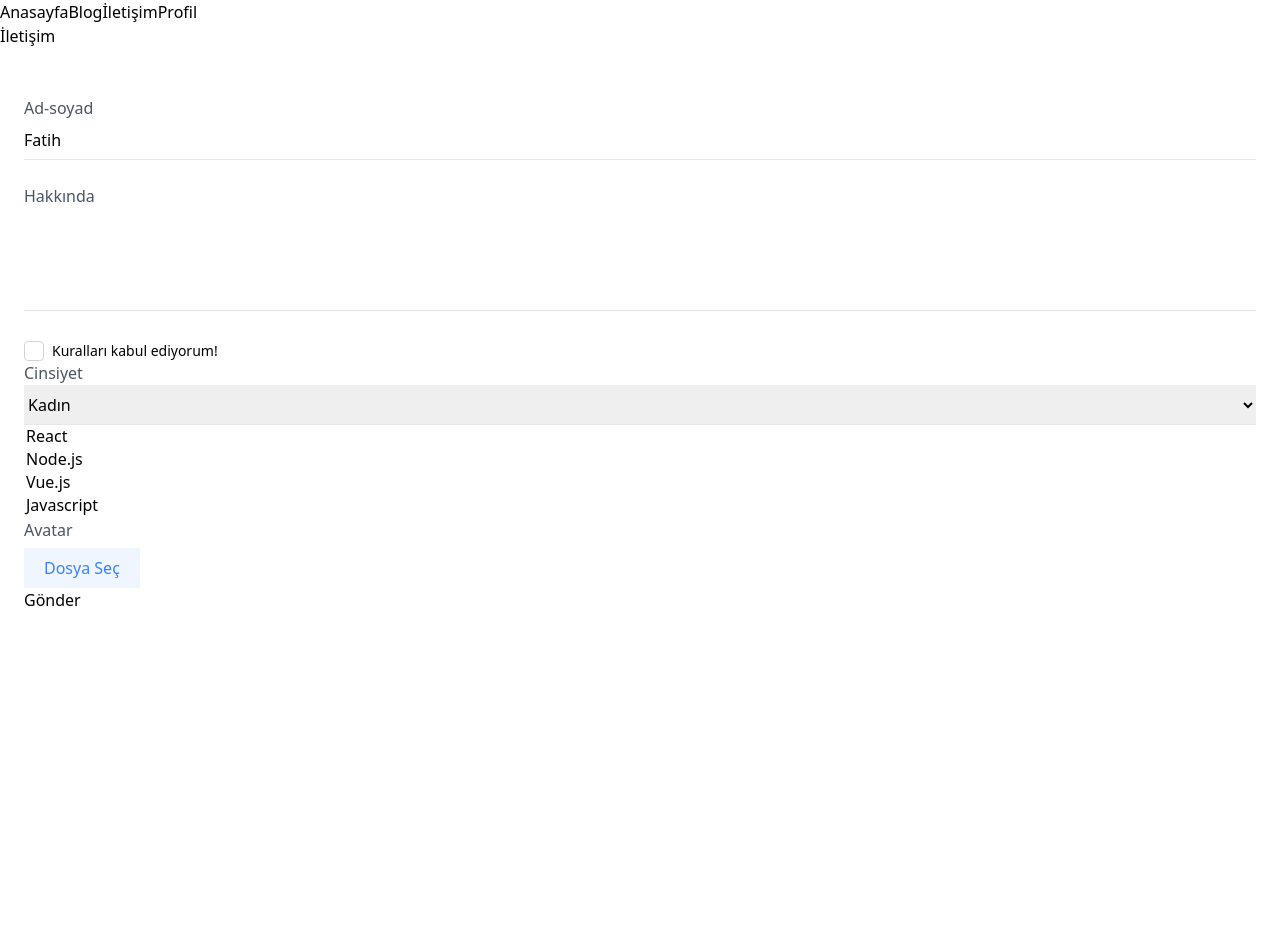
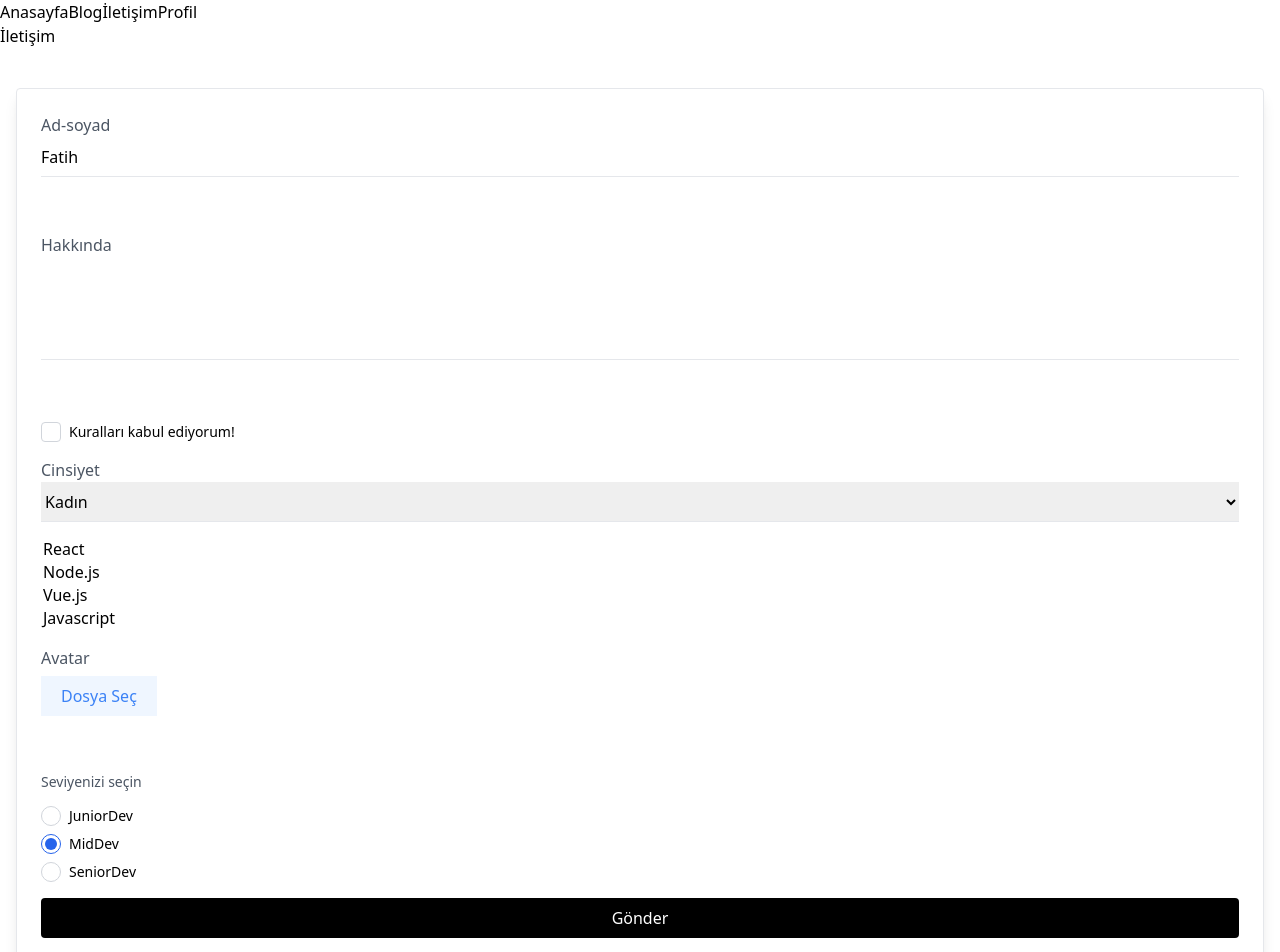
Before and after one commit to fatihkarasoglu/trying-first-react-app-2, a React (Create React App) app: page /Contact in a window 1280 px wide. Shown: the top 952 px of the page. Before the commit the page ends 800 px from the top, so only its background shows below. Built offline with nearby package versions, Linux system fonts and the light colour scheme.

Commit message:
commit-7.4

```diff
--- a/src/components/form/Checkbox.js
+++ b/src/components/form/Checkbox.js
@@ -8,7 +8,7 @@ export default function Checkbox({ label, ...props}) {
 
     return(
         <label className="flex gap-x-2 text-sm cursor-pointer items-center">
-            <button onClick={() => {
+            <button type="button" onClick={() => {
                 helpers.setValue(!field.value)
             }} className={classNames({
                 "w-5 h-5 rounded border flex items-center justify-center": true,
--- /dev/null
+++ b/src/components/form/Radio.js
@@ -0,0 +1,27 @@
+import { useField } from "formik";
+import classNames from "classnames";
+
+export default function Radio({ label, options, ...props}) {
+
+    const [field, meta, helpers] = useField(props)
+
+    return <div className="grid gap-y-2">
+                <div className="text-sm text-gray-600 block mb-1.5">{label}</div>
+                {options.map((option, key) => (
+                        <label key={key} className="flex gap-x-2 text-sm cursor-pointer items-center">
+                            <button type="button" onClick={() => helpers.setValue(option.key)} className={classNames({
+                                "w-5 h-5 rounded-full border flex items-center justify-center": true,
+                                "border-gray-300": field.value !== option.key,
+                                "border-blue-600": field.value === option.key
+                            })}>
+                                <div className={classNames({
+                                    "w-3 h-3 rounded-full": true,
+                                    "bg-blue-600": field.value === option.key
+                                })} />
+                            </button>
+                            {option.value}
+                        </label>
+                    ))
+                }
+            </div>
+}
--- a/src/pages/Contact.js
+++ b/src/pages/Contact.js
@@ -6,6 +6,7 @@ import File from "../components/form/File";
 import Checkbox from "../components/form/Checkbox";
 import Textarea from "../components/form/Textarea";
 import Select from "../components/form/Select";
+import Radio from "../components/form/Radio";
 
 export default function Contact() {
 
@@ -23,13 +24,14 @@ export default function Contact() {
                     about: '',
                     gender: 1,
                     skills: [],
-                    avatar: ''
+                    avatar: '',
+                    level: 'mid'
                 }}
                 onSubmit={values => {
                     console.log(values);
                 }}>
                 {({ values }) => (
-                    <Form className="p-6">
+                    <Form className="p-6 m-4 shadow-lg grid gap-y-4 border rounded">
                         <Input label="Ad-soyad" name="name" /> <br />
                         <Textarea label="Hakkında" rows={4} name="about" /> <br />
                         <Checkbox label="Kuralları kabul ediyorum!" name="accept" />
@@ -43,8 +45,13 @@ export default function Contact() {
                             <option value="Vue.js">Vue.js</option>
                             <option value="Javascript">Javascript</option>
                         </Field>
-                        <File label="Avatar" name="avatar" />
-                        <button disabled={!values.accept} type="submit">Gönder</button>
+                        <File label="Avatar" name="avatar" /> <br />
+                        <Radio label="Seviyenizi seçin" name="level" options={[
+                            {key: 'jr', value: 'JuniorDev'},
+                            {key: 'mid', value: 'MidDev'},
+                            {key: 'Sr', value: 'SeniorDev'}
+                        ]} />
+                        <button className="h-10 rounded bg-black block text-white px-5" type="submit">Gönder</button>
                     </Form>
                 )}
             </Formik>
```
